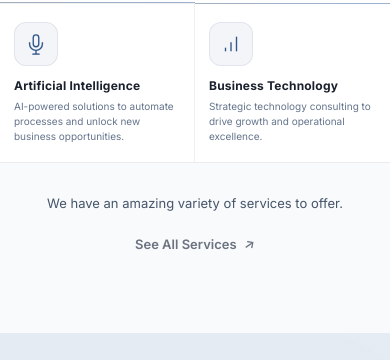
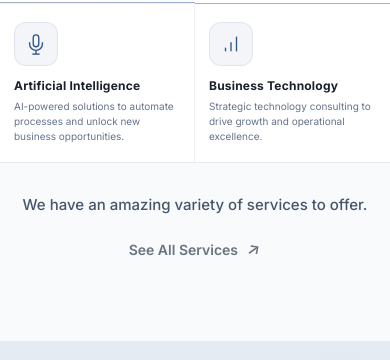
Before and after one commit to Ribqah09/epsilonwebsite, a plain HTML site: page index.html in a window 390 px wide. Shown: the part 791-1151 px from the top of the page. Drawn offline with Linux system fonts and the light colour scheme.

Commit message:
Update styles for improved readability and modify section title for clarity

```diff
--- a/assets/css/styles.css
+++ b/assets/css/styles.css
@@ -986,18 +986,18 @@ button {
 }
 
 .services-tagline {
-  font-size: 13px;
+  font-size: 18px;
   color: #475569;
   margin: 0;
-  font-weight: 400;
+  font-weight: 500;
 }
 
 /* See All Services Link */
 .see-all-link {
   display: inline-flex;
   align-items: center;
-  gap: 6px;
-  font-size: 13px;
+  gap: 8px;
+  font-size: 16px;
   font-weight: 600;
   color: #6b7280;
   text-decoration: none;
@@ -1013,7 +1013,7 @@ button {
 /* Link Arrow */
 .see-all-link .link-arrow {
   display: inline-block;
-  font-size: 13px;
+  font-size: 16px;
   transform: rotate(-35deg);
   transition: transform 0.3s ease, color 0.3s ease;
 }
@@ -1329,11 +1329,11 @@ button {
   }
 
   .services-tagline {
-    font-size: 14px;
+    font-size: 16px;
   }
 
   .see-all-link {
-    font-size: 14px;
+    font-size: 15px;
   }
 
   .carousel-dots {
@@ -1434,11 +1434,11 @@ button {
   }
 
   .services-tagline {
-    font-size: 13px;
+    font-size: 15px;
   }
 
   .see-all-link {
-    font-size: 13px;
+    font-size: 14px;
   }
 }
 
```
Also changed, not shown: portfolio.html (+1 -1 lines).
